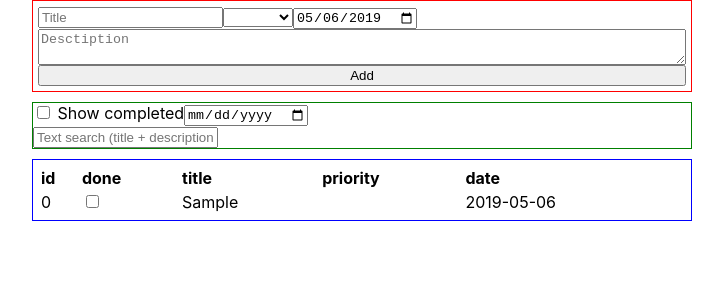
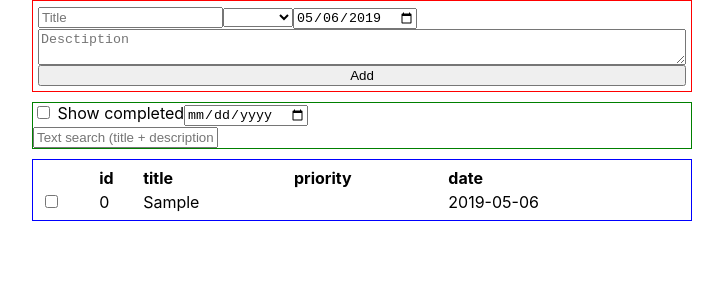
Before and after one commit to StolpnerA/reactjs--minsk-testing-challenge, a React (Create React App) app: page / in a window 1280 px wide. Both pictures are taken after typing "Sample", "Sample" into the empty fields and a click on the input "Add". Shown: the top 300 px of the page, without its empty margins (278-1001 px from the left). Built offline with nearby package versions, Linux system fonts and the light colour scheme.

Commit message:
added actions block and remade show tasks which status have done

```diff
--- a/src/App.js
+++ b/src/App.js
@@ -23,26 +23,41 @@ class App extends Component {
     })
 
     this.setTask = this.setTask.bind(this);
-    this.changeStatusTask = this.changeStatusTask.bind(this);
+    this.changeStatusTasks = this.changeStatusTasks.bind(this);
+    this.deleteSelectedItems = this.deleteSelectedItems.bind(this);
     this.changeFilter = this.changeFilter.bind(this);
   }
 
   setTask(task) {
     let { items } = this.state;
     items.push(task);
-    this.setState({
-      items,
+    updateTasks(items).then(() => {
+      this.setState({
+        items,
+      });
     });
-    updateTasks(items);
   }
 
-  changeStatusTask(value, indexItem) {
+  changeStatusTasks(indexItems) {
     const { items } = this.state;
-    items[indexItem].done = value;
-    this.setState({
-      items,
+    indexItems.forEach(indexItem => {
+      items[indexItem].done = !items[indexItem].done;
+    })
+    updateTasks(items).then(() => {
+      this.setState({
+        items,
+      });
     });
-    updateTasks(items);
+  }
+
+  deleteSelectedItems(indexItemsForDelete) {
+    const { items } = this.state;
+    const filteredItems = items.filter((item, index) => !indexItemsForDelete.includes(index));
+    updateTasks(filteredItems).then(() => {
+      this.setState({
+        items: filteredItems,
+      });
+    });
   }
 
   changeFilter(value, field) {
@@ -101,7 +116,8 @@ class App extends Component {
         />
         <TableItems
           items={ this.state.filteredItems || this.state.items }
-          changeStatusTask={ this.changeStatusTask }
+          changeStatusTasks={ this.changeStatusTasks }
+          deleteSelectedItems={ this.deleteSelectedItems }
         />
       </div>
     );
--- /dev/null
+++ b/src/components/TableActions.js
@@ -0,0 +1,25 @@
+import React, { Component } from 'react';
+
+class TableActions extends Component {
+  render() {
+    if (!this.props.isShow) return null;
+    return (
+      <div>
+        <button
+          onClick={ this.props.changeStatusTasks }>
+          Change Status Tasks
+        </button>
+        <button
+          onClick={ this.props.deleteSelectedItems }>
+          Delete
+        </button>
+        <button
+          onClick={ this.props.clearSelectedItems }>
+          Clear Selected
+        </button>
+      </div>
+    )
+  }
+}
+
+export default TableActions;
--- a/src/components/TableBody.js
+++ b/src/components/TableBody.js
@@ -6,11 +6,11 @@ class TableBody extends Component {
   constructor(props) {
     super(props);
 
-    this.handlerChangeDone = this.handlerChangeDone.bind(this);
+    this.handlerChangeChecked = this.handlerChangeChecked.bind(this);
   }
 
-  handlerChangeDone(e, indexItem) {
-    this.props.changeStatusTask(e.target.checked, indexItem);
+  handlerChangeChecked(e, indexItem) {
+    this.props.changeSelectedItems(e.target.checked, indexItem);
   }
 
   getToday() {
@@ -24,7 +24,6 @@ class TableBody extends Component {
   render() {
     const rows = this.props.items.map((item, index) => {
       const isToday = item.date === this.getToday();
-
       return (
         <tr
           key={index}
@@ -33,14 +32,14 @@ class TableBody extends Component {
             'tableBody__done': item.done,
           })}
         >
-          <td>{ index }</td>
           <td>
             <input
               type="checkbox"
-              checked={ item.done }
-              onChange={ (e) => this.handlerChangeDone(e, index) }
+              checked={ this.props.selectedItems.includes(index) }
+              onChange={ (e) => this.handlerChangeChecked(e, index) }
             />
           </td>
+          <td>{ index }</td>
           <td>{ item.title }</td>
           <td>{ item.priority }</td>
           <td>{ item.date }</td>
--- a/src/components/TableItems.js
+++ b/src/components/TableItems.js
@@ -2,18 +2,69 @@ import React, { Component } from 'react';
 import './TableItems.css'
 import TableHead from './TableHead';
 import TableBody from './TableBody';
+import TableActions from './TableActions';
 
 class TableItems extends Component {
+  constructor(props) {
+    super(props);
+    this.state = {
+      selectedItems: [],
+    };
+
+    this.handlerSelectedItems = this.handlerSelectedItems.bind(this);
+    this.handlerChangeStatusTasks = this.handlerChangeStatusTasks.bind(this);
+    this.handlerDeleteSelectedItems = this.handlerDeleteSelectedItems.bind(this);
+    this.clearSelectedItems = this.clearSelectedItems.bind(this);
+  }
+
+  handlerSelectedItems(isChecked, indexItem) {
+    const { selectedItems } = this.state;
+    if (isChecked) {
+      this.setState({
+        selectedItems: [...selectedItems, indexItem],
+      });
+    } else {
+      this.setState({
+        selectedItems: selectedItems.filter(item => item !== indexItem),
+      });
+    }
+  }
+
+  handlerChangeStatusTasks() {
+    this.props.changeStatusTasks(this.state.selectedItems);
+    this.clearSelectedItems();
+  }
+
+  handlerDeleteSelectedItems() {
+    this.props.deleteSelectedItems(this.state.selectedItems);
+    this.clearSelectedItems();
+  }
+
+  clearSelectedItems() {
+    this.setState({
+      selectedItems: [],
+    });
+  }
+
   render() {
     if (!this.props.items.length) return null;
     return (
-      <table className="tableItems">
-        <TableHead />
-        <TableBody
-          items={ this.props.items }
-          changeStatusTask={ this.props.changeStatusTask }
+      <div>
+        <table className="tableItems">
+          <TableHead />
+          <TableBody
+            items={ this.props.items }
+            selectedItems={ this.state.selectedItems }
+            changeSelectedItems={ this.handlerSelectedItems }
+          />
+        </table>
+        <TableActions
+          isShow={ this.state.selectedItems.length !== 0 }
+          changeStatusTasks={ this.handlerChangeStatusTasks }
+          deleteSelectedItems={ this.handlerDeleteSelectedItems }
+          clearSelectedItems={ this.clearSelectedItems }
         />
-      </table>
+      </div>
     )
   }
 }
--- a/src/helpers/constants.js
+++ b/src/helpers/constants.js
@@ -5,7 +5,7 @@ const PRIORITY_OPTIONS = [
   'High',
 ];
 
-const COLUMNS = ["id", "done", "title", "priority", "date"]
+const COLUMNS = ["", "id", "title", "priority", "date"]
 
 const STORAGE_KEY = 'tasks'
 
```
